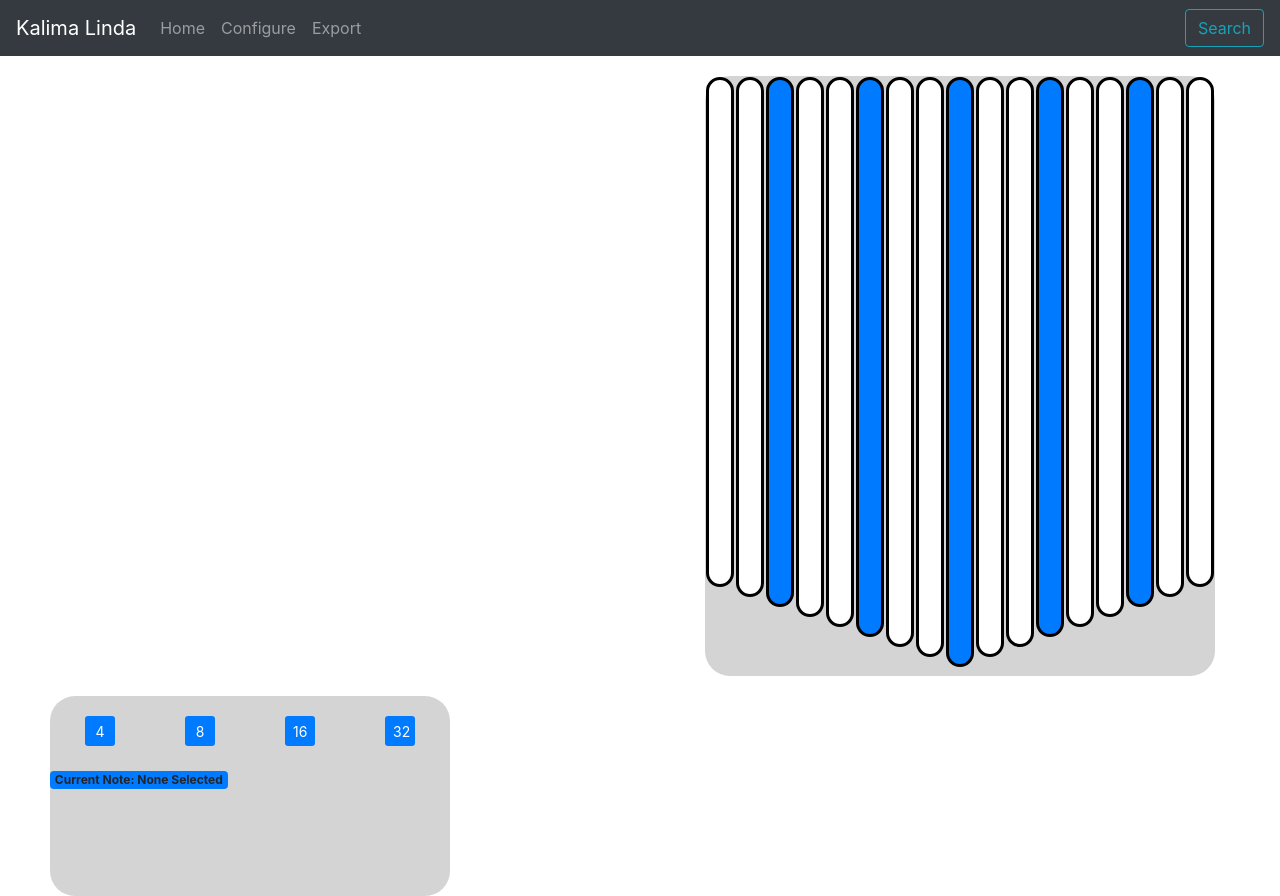
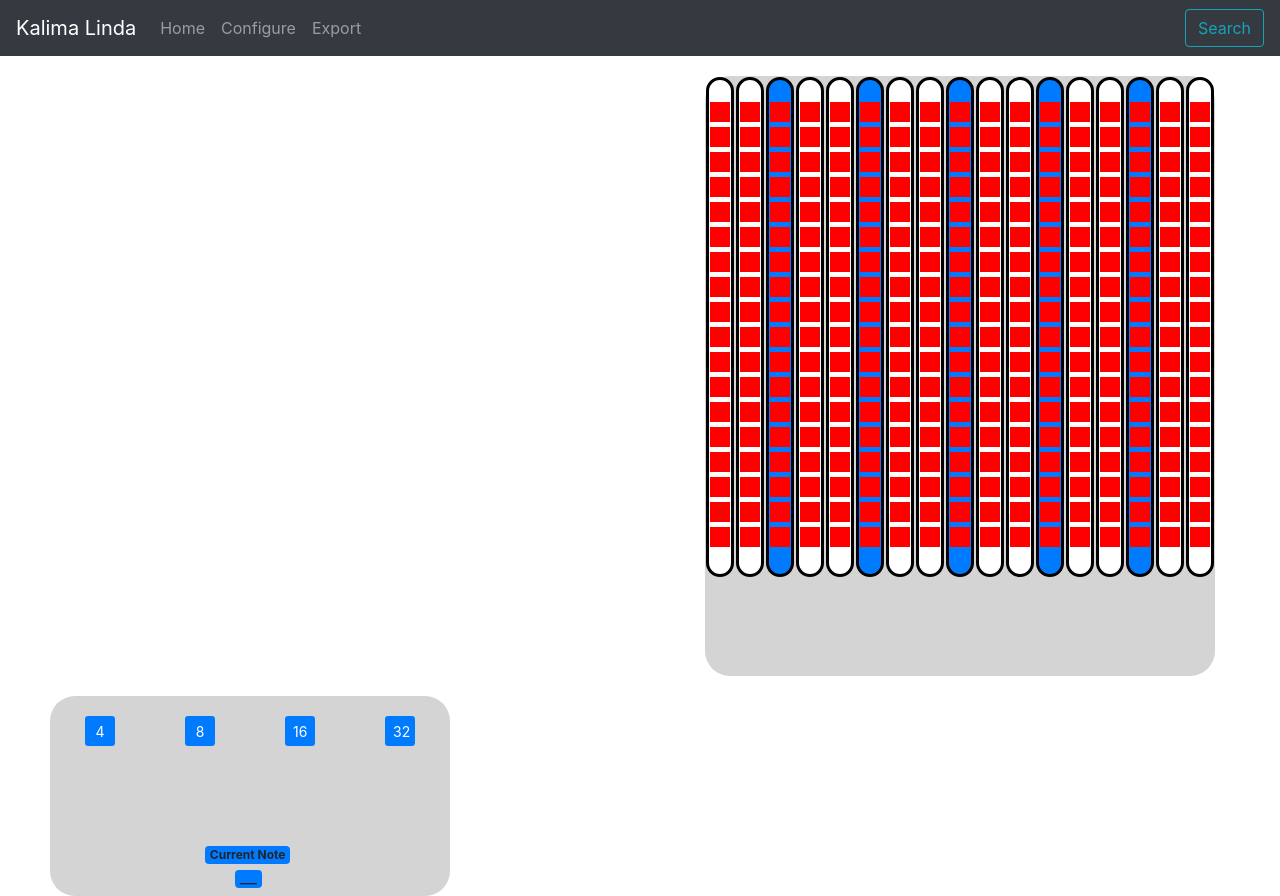
Before and after one commit to oakleyaidan21/KalimbaLibre, a React (Create React App) app: page / in a window 1280 px wide. Built offline with nearby package versions, Linux system fonts and the light colour scheme.

Commit message:
notes now fit in tiles

```diff
--- a/src/components/note.jsx
+++ b/src/components/note.jsx
@@ -19,7 +19,8 @@ class Note extends Component {
           style={{
             position: "relative",
             display: "inline",
-            background: this.state.color + ", 0.7)",
+            // background: this.state.color + ", 0.7)",
+            background: "red",
             width: "20px",
             height: "20px",
             border: "0"
--- a/src/components/selector.jsx
+++ b/src/components/selector.jsx
@@ -4,7 +4,7 @@ import Badge from "react-bootstrap/Badge";
 
 class Selector extends Component {
   state = {
-    currentNote: "None Selected",
+    currentNote: "N",
     selectors: [
       { label: "4" },
       { label: "8" },
@@ -16,6 +16,15 @@ class Selector extends Component {
   handleSelectionP = childData => {
     this.setState({ currentNote: childData });
   };
+
+  getBadgeClass() {
+    return this.state.currentNote === "N" ? "warning" : "primary";
+  }
+
+  displayNote() {
+    var n = this.state.currentNote;
+    return this.state.currentNote === "N" ? "___" : n;
+  }
 
   render() {
     return (
@@ -36,11 +45,12 @@ class Selector extends Component {
             label={selectorButton.label}
           />
         ))}
-        {/* <p style={{ textAlign: "center" }} className="primary">
-          Current Note: {this.state.currentNote}
-        </p> */}
-        <Badge variant="secondary" style={{ position: "center" }}>
-          Current Note: {this.state.currentNote}
+        <Badge variant="secondary" style={{ marginLeft: 155, marginTop: 80 }}>
+          Current Note
+        </Badge>
+        <br></br>
+        <Badge variant={this.getBadgeClass()} style={{ marginLeft: 185 }}>
+          {this.displayNote()}
         </Badge>
       </div>
     );
--- a/src/components/tiles.jsx
+++ b/src/components/tiles.jsx
@@ -22,11 +22,17 @@ class Tile extends Component {
       { id: 9, time: 4, rest: false, name: "C" },
       { id: 10, time: 4, rest: false, name: "C" },
       { id: 11, time: 4, rest: false, name: "C" },
-      { id: 12, time: 4, rest: false, name: "C" }
+      { id: 12, time: 4, rest: false, name: "C" },
+      { id: 13, time: 4, rest: false, name: "C" },
+      { id: 14, time: 4, rest: false, name: "C" },
+      { id: 15, time: 4, rest: false, name: "C" },
+      { id: 16, time: 4, rest: false, name: "C" },
+      { id: 17, time: 4, rest: false, name: "C" },
+      { id: 18, time: 4, rest: false, name: "C" }
     ]
   };
   handleClick = () => {
-    console.log(this.state.note);
+    console.log("tile" + this.state.note);
     // this.midiSounds.playChordNow(3, [40], 2.5);
   };
 
@@ -44,23 +50,29 @@ class Tile extends Component {
             position: "relative",
             background: this.props.color + ")",
             width: "28px",
-            height: 500 + this.props.len * 10,
+            // height: 500 + this.props.len * 10,
+            height: 500,
             border: "3px solid black",
             padding: "1px",
             margin: "1px",
             borderRadius: "25px"
           }}
           onClick={this.handleClick.bind(this)}
-        ></button>
-        {/* {this.state.buttons.map(note => (
+        >
+          {this.state.buttons.map(note => (
             <Note
               key={note.id}
               time={note.time}
               rest={note.rest}
               name={this.state.note}
               color={this.state.color}
+              style={{
+                marginBottom: "100px"
+              }}
             />
-        ))} */}
+          ))}
+        </button>
+
         {/* <MIDISounds
           ref={ref => (this.midiSounds = ref)}
           appElementName="root"
```
Lines whose indentation alone changed are shown as unchanged.
